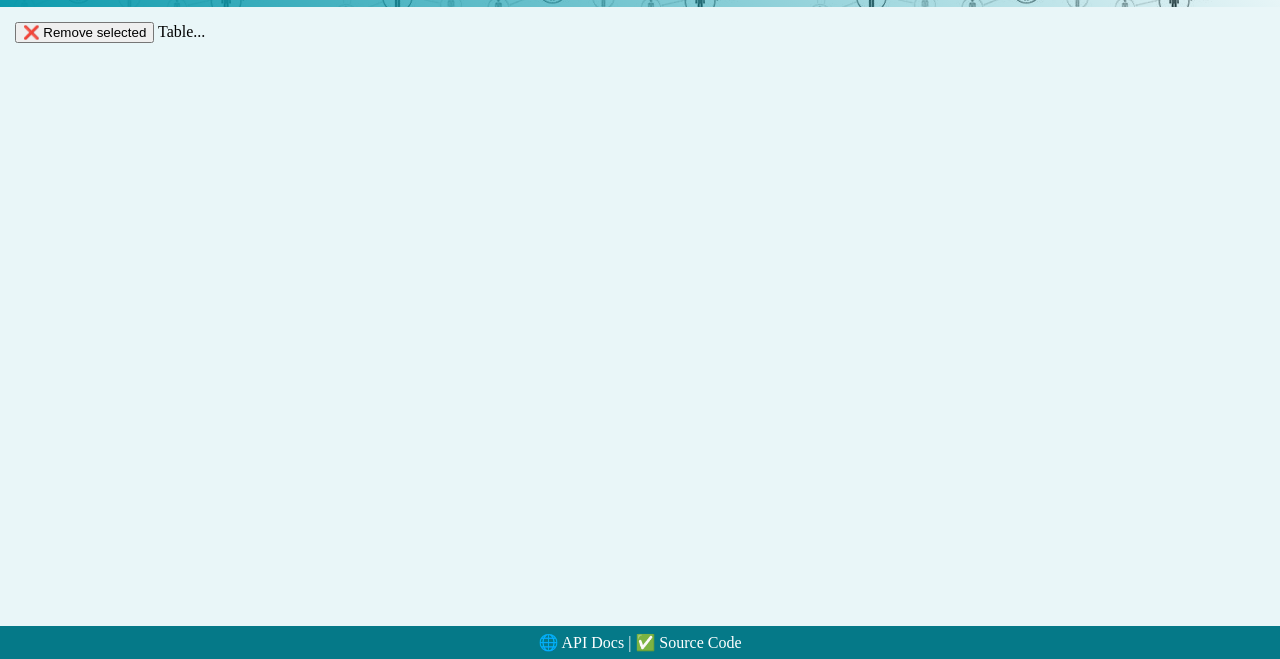
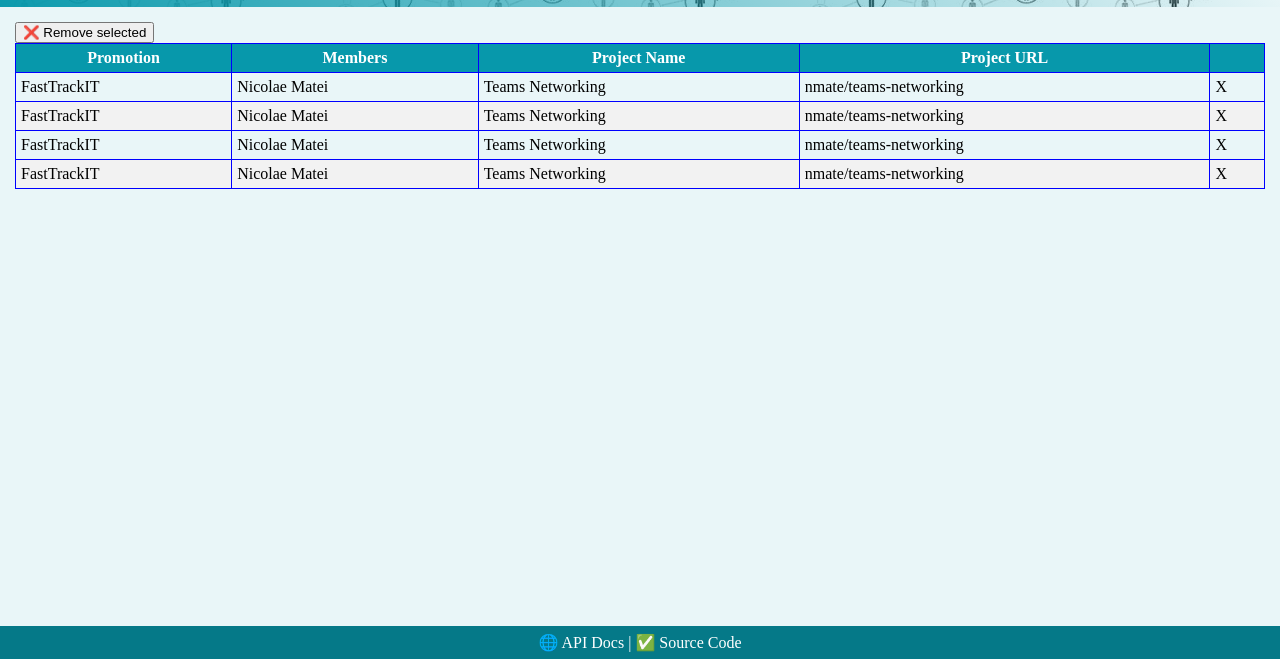
Before and after one commit to constantinraulivan/team-networking, a website built with webpack: page src/index.html in a window 1280 px wide. Shown: the part 141-800 px from the top of the page. Built offline with nearby package versions, Linux system fonts and the light colour scheme.

Commit message:
css for table

```diff
--- a/src/index.html
+++ b/src/index.html
@@ -21,7 +21,47 @@
     <section>
       <button>❌ Remove selected</button>
 
-      Table...
+      <table id="teamsTable">
+        <thead>
+          <tr>
+            <th>Promotion</th>
+            <th>Members</th>
+            <th>Project Name</th>
+            <th>Project URL</th>
+            <th></th>
+          </tr>
+        </thead>
+        <tbody>
+          <tr>
+            <td>FastTrackIT</td>
+            <td>Nicolae Matei</td>
+            <td>Teams Networking</td>
+            <td>nmate/teams-networking</td>
+            <td>X</td>
+          </tr>
+          <tr>
+            <td>FastTrackIT</td>
+            <td>Nicolae Matei</td>
+            <td>Teams Networking</td>
+            <td>nmate/teams-networking</td>
+            <td>X</td>
+          </tr>
+          <tr>
+            <td>FastTrackIT</td>
+            <td>Nicolae Matei</td>
+            <td>Teams Networking</td>
+            <td>nmate/teams-networking</td>
+            <td>X</td>
+          </tr>
+          <tr>
+            <td>FastTrackIT</td>
+            <td>Nicolae Matei</td>
+            <td>Teams Networking</td>
+            <td>nmate/teams-networking</td>
+            <td>X</td>
+          </tr>
+        </tbody>
+      </table>
     </section>
 
     <footer>🌐 API Docs | ✅ Source Code</footer>
--- a/src/style.css
+++ b/src/style.css
@@ -63,3 +63,23 @@ footer {
   text-align: center;
   padding: 7px;
 }
+
+#teamsTable {
+  width: 100%;
+  border-collapse: collapse;
+}
+
+#teamsTable th,
+td {
+  border: 1px solid blue;
+  padding: 5px;
+}
+
+#teamsTable th {
+  color: white;
+  background-color: #0798ab;
+}
+
+#teamsTable tr:nth-child(even) {
+  background-color: #f2f2f2;
+}
```
